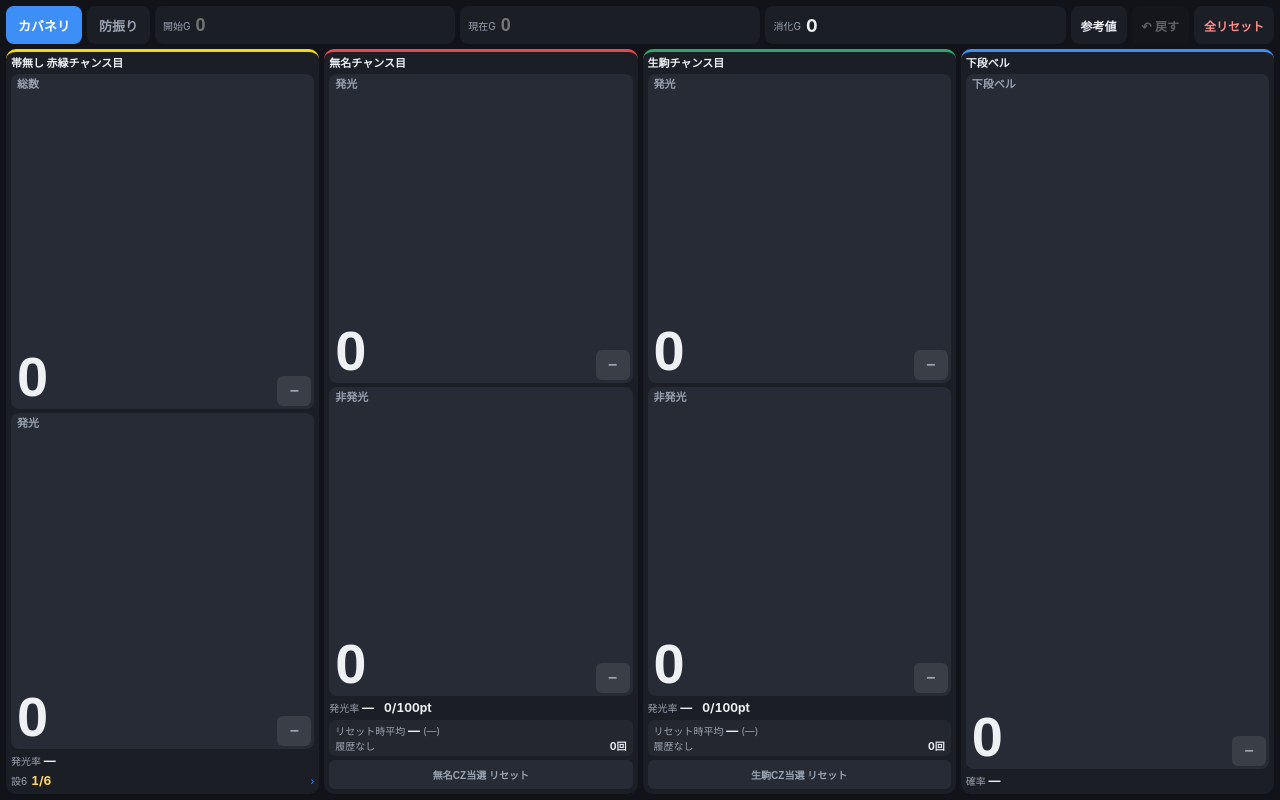
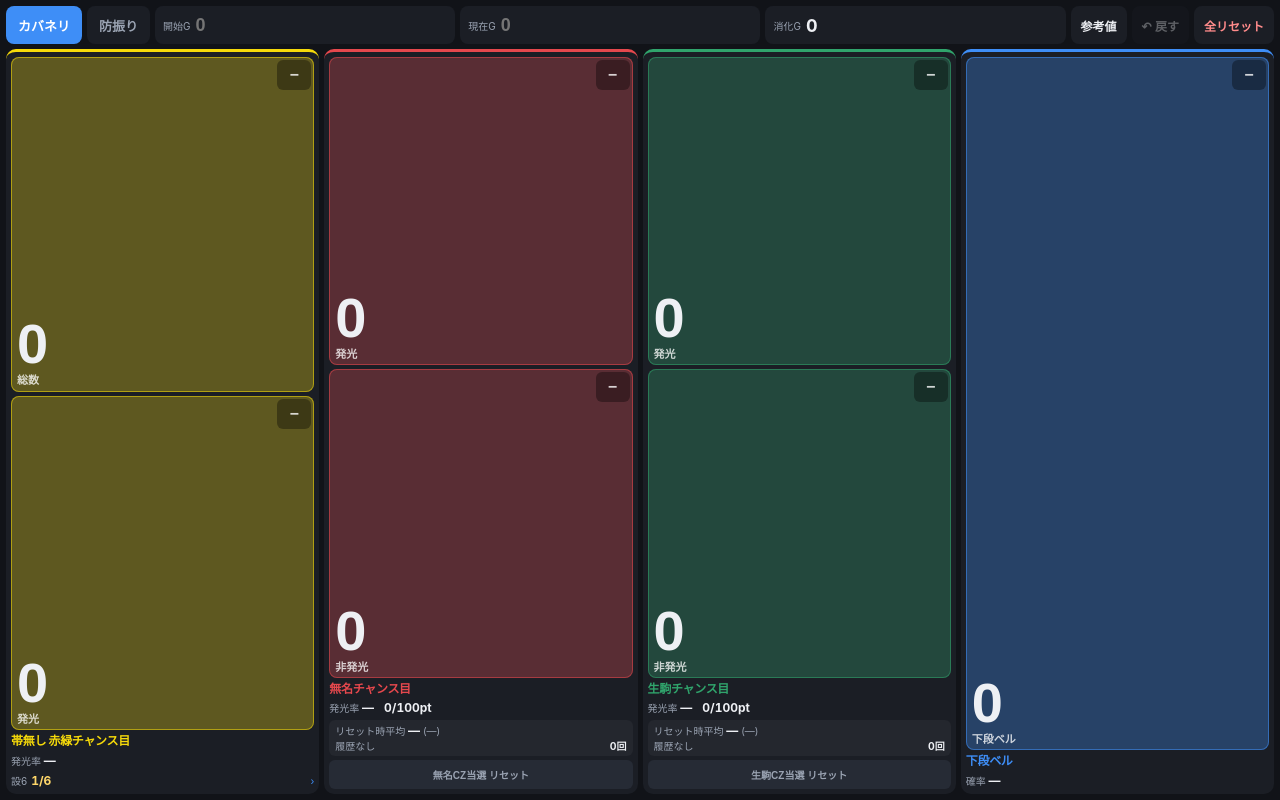
Before and after one commit to rynetwork/slot-counter, a plain HTML site: page index.html in a window 1280 px wide. Drawn offline with Linux system fonts and the light colour scheme.

Commit message:
Add files via upload

```diff
--- a/index.html
+++ b/index.html
@@ -42,16 +42,18 @@
   main{flex:1;min-height:0;display:flex;gap:5px}
   .group{flex:1 1 0;min-width:0;display:flex;flex-direction:column;gap:4px;
     background:var(--panel);border-radius:10px;padding:5px;border-top:3px solid var(--c,var(--blue))}
-  .gtitle{font-size:11px;font-weight:700;line-height:1.2;white-space:nowrap;overflow:hidden;text-overflow:ellipsis;flex:none}
+  .gtitle{color:var(--c,var(--blue));font-size:12px;font-weight:800;letter-spacing:-.3px;line-height:1.2;white-space:nowrap;overflow:hidden;text-overflow:ellipsis;flex:none}
   .tiles{flex:1;min-height:0;display:flex;flex-direction:column;gap:4px}
-  .tile{position:relative;flex:1;min-height:0;border:none;border-radius:8px;background:var(--tile);color:var(--text);
-    padding:4px 6px;text-align:left;display:flex;flex-direction:column;justify-content:space-between;
+  .tile{position:relative;flex:1;min-height:0;border:none;border-radius:8px;color:var(--text);
+    background:color-mix(in srgb, var(--c,var(--blue)) 30%, #1d2129);
+    box-shadow:inset 0 0 0 1px color-mix(in srgb, var(--c,var(--blue)) 55%, transparent);
+    padding:4px 6px;text-align:left;display:flex;flex-direction:column;justify-content:flex-end;gap:2px;
     transition:background .06s,transform .06s;overflow:hidden}
-  .tile:active{background:var(--tile-on);transform:scale(.97)}
-  .tile .lbl{font-size:11px;color:var(--sub);font-weight:600;line-height:1.2}
+  .tile:active{background:color-mix(in srgb, var(--c,var(--blue)) 55%, #1d2129);transform:scale(.97)}
+  .tile .lbl{font-size:11px;color:rgba(255,255,255,.78);font-weight:700;line-height:1.2}
   .tile .num{font-size:clamp(22px,11vh,56px);font-weight:800;line-height:1;font-variant-numeric:tabular-nums}
-  .minus{position:absolute;right:3px;bottom:3px;width:34px;height:30px;border-radius:6px;
-    background:rgba(255,255,255,.09);color:var(--sub);font-size:16px;font-weight:700;
+  .minus{position:absolute;right:3px;top:3px;width:34px;height:30px;border-radius:6px;
+    background:rgba(0,0,0,.35);color:rgba(255,255,255,.8);font-size:16px;font-weight:700;
     display:flex;align-items:center;justify-content:center}
   .stats{flex:none;display:flex;flex-wrap:wrap;column-gap:10px;font-size:10px;color:var(--sub);line-height:1.35}
   .stats b{color:var(--text);font-size:12px;font-variant-numeric:tabular-nums}
@@ -61,6 +63,7 @@
   .log .recent{flex:1;min-width:0;white-space:nowrap;overflow:hidden;text-overflow:ellipsis;font-variant-numeric:tabular-nums}
   .log .times{flex:none;color:var(--text);font-weight:700}
   .reset{flex:none;border:none;border-radius:6px;background:var(--tile);color:var(--sub);font-size:10px;font-weight:700;padding:7px 2px;white-space:nowrap;overflow:hidden;text-overflow:ellipsis}
+  @media (orientation: landscape) and (max-width:800px){ .gtitle{font-size:10.5px} }
   .ref{flex:none;display:flex;align-items:baseline;gap:4px;font-size:10px;color:var(--sub);line-height:1.35;white-space:nowrap;overflow:hidden}
   .ref b{color:#ffd76a;font-size:12px;font-variant-numeric:tabular-nums}
   .ref .more{margin-left:auto;font-size:10px;color:var(--blue)}
@@ -97,7 +100,7 @@
     .tile{flex:none;height:96px;padding:6px 8px}
     .tile .lbl{font-size:12px}
     .tile .num{font-size:38px}
-    .minus{width:46px;height:40px;right:4px;bottom:4px;font-size:20px;border-radius:8px}
+    .minus{width:46px;height:40px;right:4px;top:4px;font-size:20px;border-radius:8px}
     .stats,.ref{font-size:11px}
     .reset{padding:12px 4px;font-size:12px}
   }
@@ -138,6 +141,7 @@
                「参考」ボタンで全設定の表を表示
      refText … 参考値の表示を % 以外にしたいとき（例：'1/8'）
      frac    … rate を % に加えて 1/x でも表示
+     refFrac … prob の参考値を分母で指定（例：16.6 → 1/16.6）
    color : グループ上端の色
    ========================================================= */
 const MACHINES = [
@@ -169,10 +173,11 @@ const MACHINES = [
       { title: 'ヒドラ目(通常)', color: 'var(--purple)',
         items: [ {id:'hydra', label:'ヒドラ目'}, {id:'hydraWin', label:'高確当選'} ],
         stats: [ {type:'rate', label:'当選率', num:'hydraWin', den:'hydra',
-                  ref:[25,25,25,30.3,31.7,33.3], refText:['1/4','1/4','1/4','1/3.3','31.7%','1/3']} ] },
+                  ref:[25,25,25,30.3,31.7,33.3]} ] },
       { title: '上段ベル・直撃', color: 'var(--blue)',
         items: [ {id:'topBell', label:'上段ベル'}, {id:'direct', label:'直撃'} ],
-        stats: [ {type:'prob', label:'ベル', num:'topBell'}, {type:'prob', label:'直撃', num:'direct'} ] },
+        stats: [ {type:'prob', label:'ベル', num:'topBell', ref:[18.3,18.3,18.3,17.9,17.3,16.6], refFrac:true},
+                 {type:'prob', label:'直撃', num:'direct'} ] },
       { title: '夕方レア役', color: 'var(--orange)',
         items: [ {id:'evRare', label:'レア役'}, {id:'evRareWin', label:'高確当選'} ],
         stats: [ {type:'rate', label:'当選率', num:'evRareWin', den:'evRare',
@@ -323,11 +328,13 @@ function toast(msg){
 /* ================= 参考値 ================= */
 function refLabel(st, i){
   if(st.refText && st.refText[i]) return st.refText[i];
-  return st.ref[i] == null ? '—' : st.ref[i] + '%';
+  if(st.ref[i] == null) return '—';
+  return st.refFrac ? '1/' + st.ref[i] : st.ref[i] + '%';
 }
 function currentPct(st){
   if(st.type === 'rate'){ const d = cnt(st.den); return d ? cnt(st.num) / d * 100 : null; }
   if(st.type === 'share'){ const t = cnt(st.a) + cnt(st.b); return t ? cnt(st.a) / t * 100 : null; }
+  if(st.type === 'prob'){ const n = cnt(st.num), g = played(); return n && g ? g / n : null; }   // 分母
   return null;
 }
 function openRef(){
@@ -342,7 +349,7 @@ function openRef(){
       near = diffs.map(d => d === min && d !== Infinity);
     }
     rows.push(`<tr><th>${g.title}<small>${st.label}</small></th>
-      <td class="cur">${cur === null ? '—' : cur.toFixed(1) + '%'}</td>
+      <td class="cur">${cur === null ? '—' : (st.refFrac ? '1/' + cur.toFixed(1) : cur.toFixed(1) + '%')}</td>
       ${st.ref.map((v, i) => `<td class="${near[i] ? 'near' : ''}">${refLabel(st, i)}</td>`).join('')}</tr>`);
   }));
   const ov = document.getElementById('refOverlay');
@@ -382,15 +389,15 @@ function render(){
 
   document.getElementById('main').innerHTML = m.groups.map((g, gi) => `
     <section class="group" style="--c:${g.color || 'var(--blue)'}">
-      <div class="gtitle">${g.title}</div>
       <div class="tiles">
         ${g.items.map(it => `
           <button class="tile" data-inc="${it.id}">
+            <span class="num">${cnt(it.id)}</span>
             <span class="lbl">${it.label}</span>
-            <span class="num">${cnt(it.id)}</span>
             <span class="minus" data-dec="${it.id}" role="button" aria-label="${it.label}を1減らす">−</span>
           </button>`).join('')}
       </div>
+      <div class="gtitle">${g.title}</div>
       ${g.stats && g.stats.length ? `<div class="stats">${g.stats.map(st =>
         `<div>${st.label ? st.label + ' ' : ''}<b>${statText(st)}</b></div>`).join('')}</div>` : ''}
       ${(g.stats || []).filter(st => st.ref).map(st =>
```
